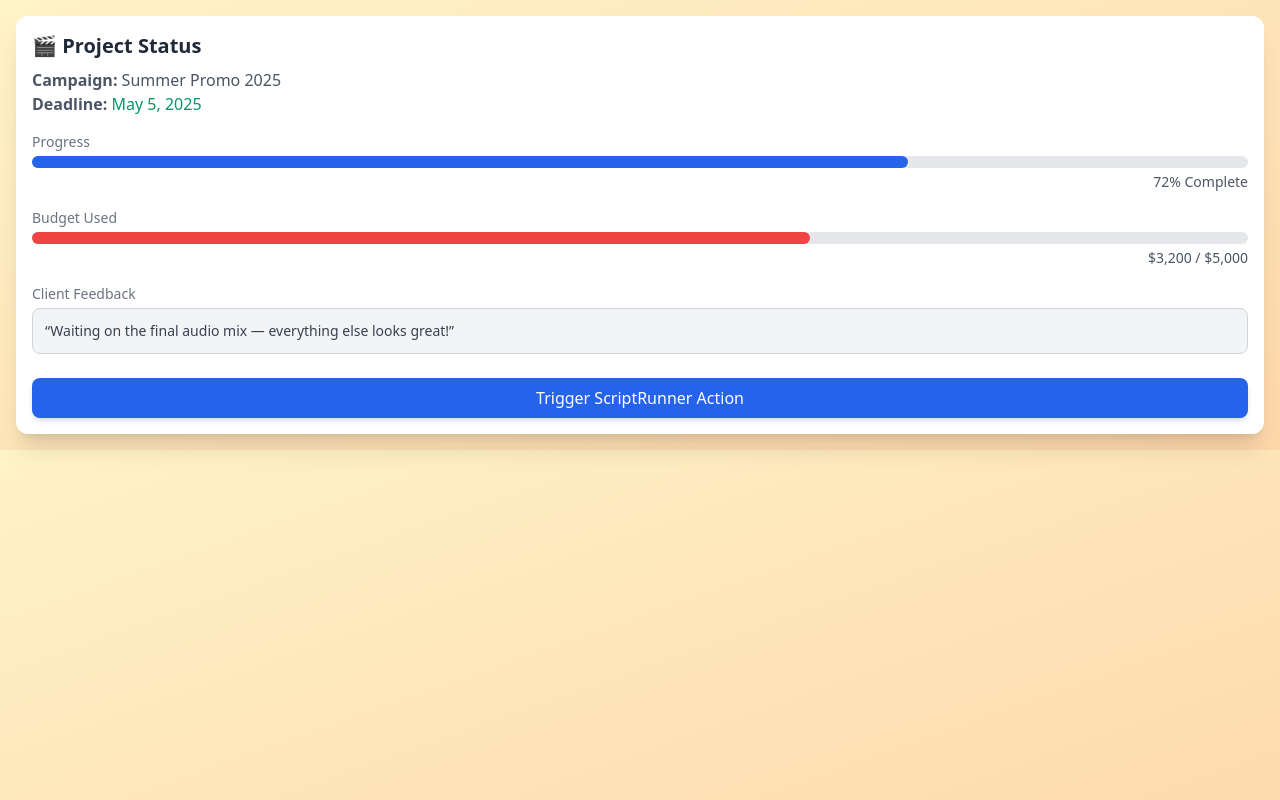
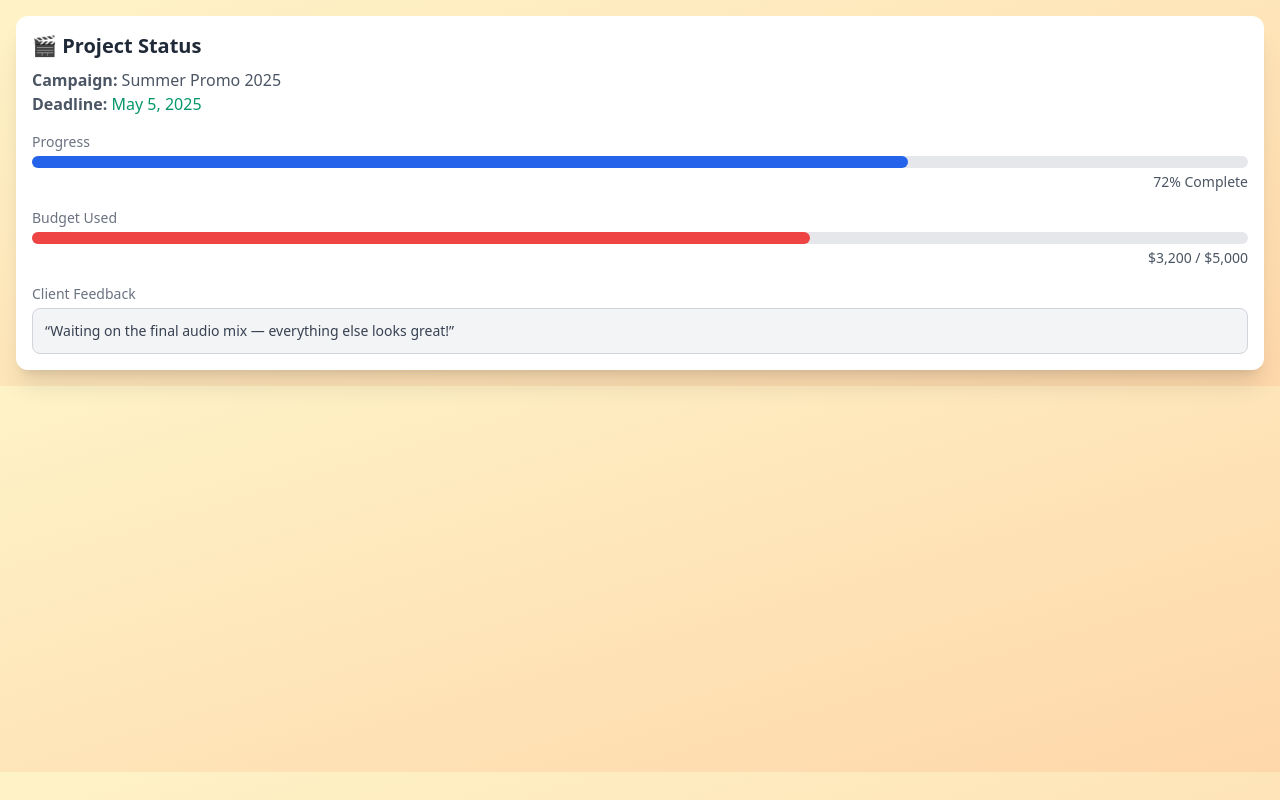
Before and after one commit to justin29821/jira-sidebar-panel-button, a plain HTML site: page index.html in a window 1280 px wide. Drawn offline with nearby package versions, Linux system fonts and the light colour scheme.

Commit message:
Update index.html

```diff
--- a/index.html
+++ b/index.html
@@ -3,7 +3,7 @@
 <head>
   <meta charset="UTF-8" />
   <meta name="viewport" content="width=device-width, initial-scale=1.0" />
-  <title>Jira Sidebar Panel</title>
+  <title>Jira Sidebar Status Dashboard</title>
   <script src="https://cdn.tailwindcss.com"></script>
 </head>
 <body class="bg-gradient-to-br from-amber-100 to-orange-200 font-sans p-4 box-border h-full">
@@ -38,38 +38,7 @@
         </div>
       </div>
     </div>
-
-    <!-- TRIGGER BUTTON -->
-    <div class="pt-2">
-      <button
-        onclick="triggerAction(this)"
-        class="bg-blue-600 text-white w-full py-2 px-4 rounded-lg shadow-md hover:bg-blue-700 transition disabled:opacity-50"
-      >
-        Trigger ScriptRunner Action
-      </button>
-    </div>
   </div>
 
-  <script>
-    async function triggerAction(button) {
-      button.disabled = true;
-      button.innerText = "Working...";
-
-      const issueId = new URLSearchParams(window.location.search).get("issueId");
-      try {
-        const response = await fetch(`/rest/scriptrunner/latest/custom/sidebarButtonTrigger?issueId=${issueId}`, {
-          method: "POST"
-        });
-
-        const result = await response.json();
-        alert(`✅ ${result.status}`);
-      } catch (err) {
-        alert("❌ Something went wrong");
-      } finally {
-        button.disabled = false;
-        button.innerText = "Trigger ScriptRunner Action";
-      }
-    }
-  </script>
 </body>
 </html>
```
